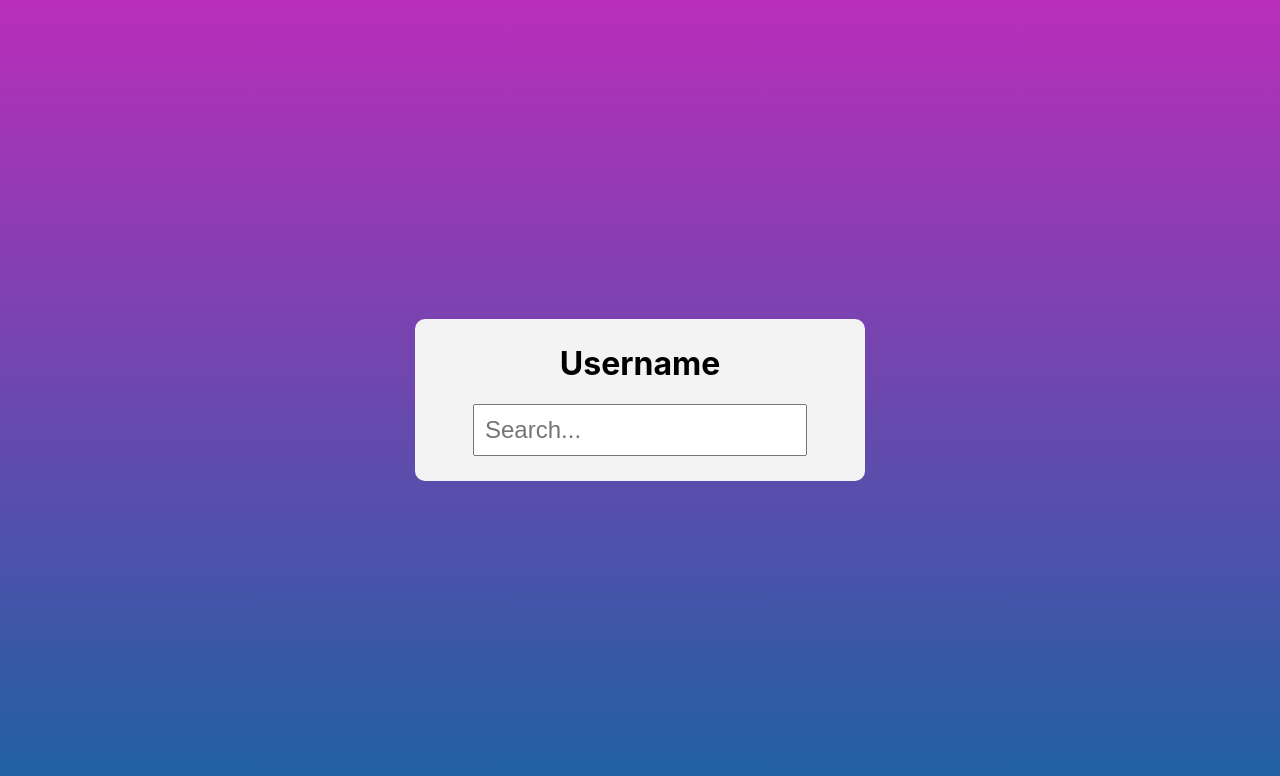
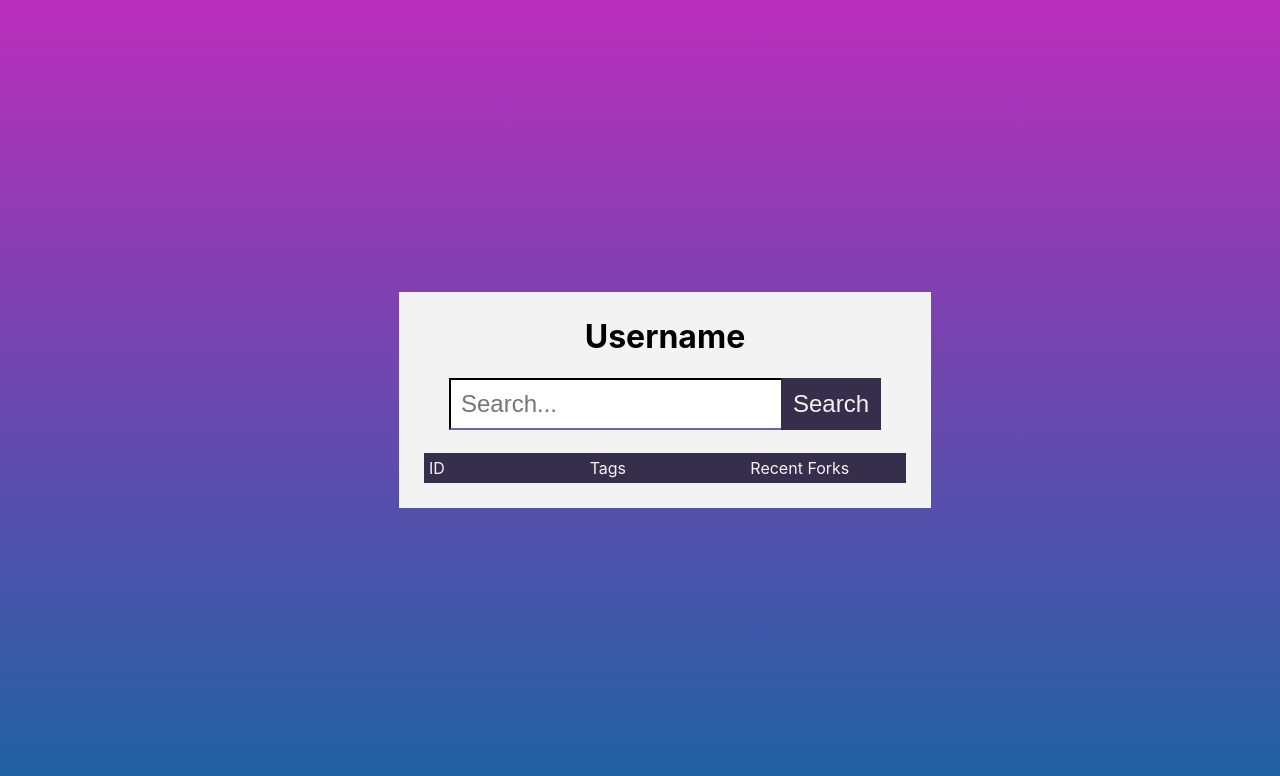
Before and after one commit to AdorianM/GistSearcher, a React (Create React App) app: page / in a window 1280 px wide. Shown: the top 776 px of the page. Built offline with nearby package versions, Linux system fonts and the light colour scheme.

Commit message:
Request by user + table interface

```diff
--- a/package.json
+++ b/package.json
@@ -6,6 +6,7 @@
     "@testing-library/jest-dom": "^5.13.0",
     "@testing-library/react": "^11.2.7",
     "@testing-library/user-event": "^12.8.3",
+    "axios": "^0.21.1",
     "react": "^17.0.2",
     "react-dom": "^17.0.2",
     "react-scripts": "4.0.3",
--- a/src/App.css
+++ b/src/App.css
@@ -1,5 +1,6 @@
 .App {
-  height: 100vh;
+  height: 100%;
+  min-height: 100vh;
 
   background: rgb(28,98,162);
   background: linear-gradient(0deg, #1c62a2 0%, #b92eba 100%);
@@ -7,9 +8,13 @@
   display: grid;
   place-items: center;
 }
-
+.container {
+  max-width: 1200px;
+  margin: 0 auto;
+  padding: 120px 0;
+}
 .content {
-  width: 400px;
+  width: 100%;
 
   background-color: #f3f3f3;
 
@@ -17,14 +22,8 @@
 
   text-align: center;
   border: 2px solid #f3f3f3;
-  border-radius: 10px;
 }
 
 .content h1 {
   margin-top: 0;
 }
-
-input {
-  padding: 10px;
-  font-size: 24px;
-}
--- a/src/App.js
+++ b/src/App.js
@@ -1,13 +1,14 @@
 import './App.css';
+import SearchWrapper from "./Components/SearchWrapper/SearchWrapper";
 
 function App() {
   return (
     <div className="App">
-        <div className="content">
-            <h1>Username</h1>
-            <form>
-                <input type="text" placeholder="Search..." />
-            </form>
+        <div className="container">
+            <div className="content">
+                <h1>Username</h1>
+                <SearchWrapper />
+            </div>
         </div>
     </div>
   );
--- /dev/null
+++ b/src/Components/GistViewer/GistViewer.css
@@ -0,0 +1,22 @@
+.container-results {
+    display: grid;
+    grid-template-columns: 1fr 1fr 1fr;
+    grid-auto-flow: row dense;
+
+    border-top-left-radius: 10px;
+    border-top-right-radius: 10px;
+}
+
+.container-results .grid-head {
+    background-color: #362f4b;
+    color: #f3f3f3;
+}
+
+.container-results span{
+    padding: 5px;
+    text-align: left;
+}
+
+.container-results .even {
+    background-color: #d2d2d2;
+}
--- /dev/null
+++ b/src/Components/GistViewer/GistViewer.js
@@ -0,0 +1,36 @@
+import React from 'react';
+import './GistViewer.css';
+
+const GistViewer = ({gists, search}) => {
+
+    const searchFilter = search;
+    let parity = false;
+
+    const renderGist = (gist) => {
+        parity = !parity;
+        return([
+            <span className={parity && "even"} key={gist.id}>
+                {gist.id}
+            </span>,
+            <span className={parity && "even"} key={gist.id}>
+                Tag
+            </span>,
+            <span className={parity && "even"} key={gist.id}>
+                Recent Forks
+            </span>
+            ]
+
+        );
+    }
+
+    return(
+        <div className="container-results">
+            <span className="grid-head">ID</span>
+            <span className="grid-head">Tags</span>
+            <span className="grid-head">Recent Forks</span>
+            {gists.map(gist => renderGist(gist))}
+        </div>
+    );
+}
+
+export default GistViewer;
--- /dev/null
+++ b/src/Components/SearchWrapper/SearchWrapper.css
@@ -0,0 +1,33 @@
+form {
+    padding-bottom: 23px;
+}
+
+input {
+    padding: 10px;
+    font-size: 24px;
+    border-color: #362f4b;
+    border-right: 0;
+}
+
+input:focus-visible {
+    outline:none;
+}
+
+button {
+
+    font-size: 24px;
+    padding: 10px;
+
+
+    background-color: #362f4b;
+    color: #f3f3f3;
+    border: 2px solid #362f4b;
+}
+
+button:hover {
+    cursor:pointer;
+    background-color: #47405c;
+    color: #ffffff;
+    border: 2px solid #47405c;
+
+}
--- /dev/null
+++ b/src/Components/SearchWrapper/SearchWrapper.js
@@ -0,0 +1,48 @@
+import {useState} from 'react';
+import GistViewer from "../GistViewer/GistViewer";
+import axios from "axios";
+import './SearchWrapper.css'
+
+const SearchWrapper = () => {
+
+    const [searchField, setSearchField] = useState("");
+    const [loading, setLoading] = useState(false);
+    const [gists, setGists] = useState([]);
+
+    const API_URL = "https://api.github.com";
+
+    const searchGists = async () => {
+        setLoading(true);
+        await axios({
+            method: "get",
+            url: `${API_URL}/users/${searchField}/gists`
+        }).then(res => {
+           setLoading(false);
+           setGists(res.data);
+           console.log(gists);
+        });
+    }
+
+    const handleSearchChanged = (e) => {
+        setSearchField(e.target.value);
+    }
+
+    const handleSubmit = (e) => {
+        e.preventDefault();
+        searchGists();
+    }
+
+
+
+    return (
+        <div className="searchWrapper">
+            <form>
+                <input type="text" placeholder="Search..." onChange={e => handleSearchChanged(e)}/>
+                <button type="submit" onClick={e => handleSubmit(e)}>Search</button>
+            </form>
+            <GistViewer gists={gists} search={searchField} />
+        </div>
+    );
+}
+
+export default SearchWrapper;
```
Also changed, not shown: public/manifest.json, 1 other file (tests, documents, lock files or other folders).
